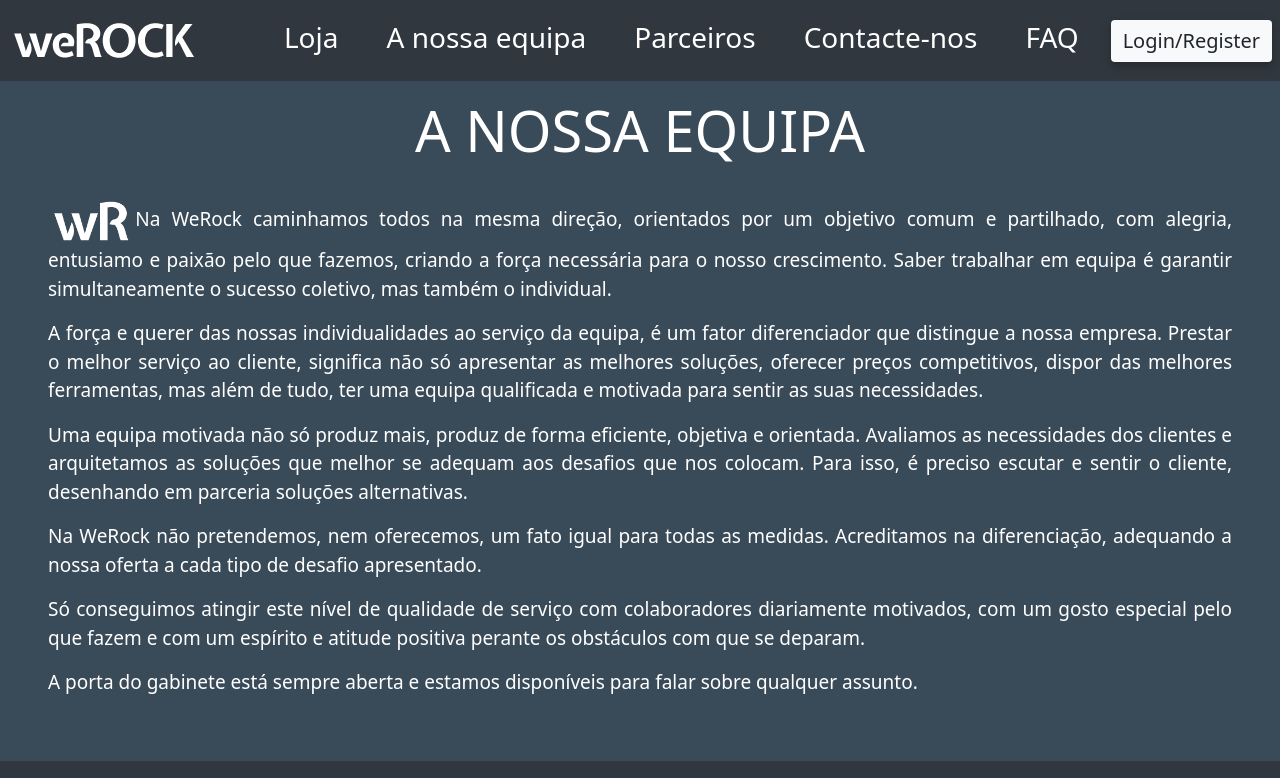
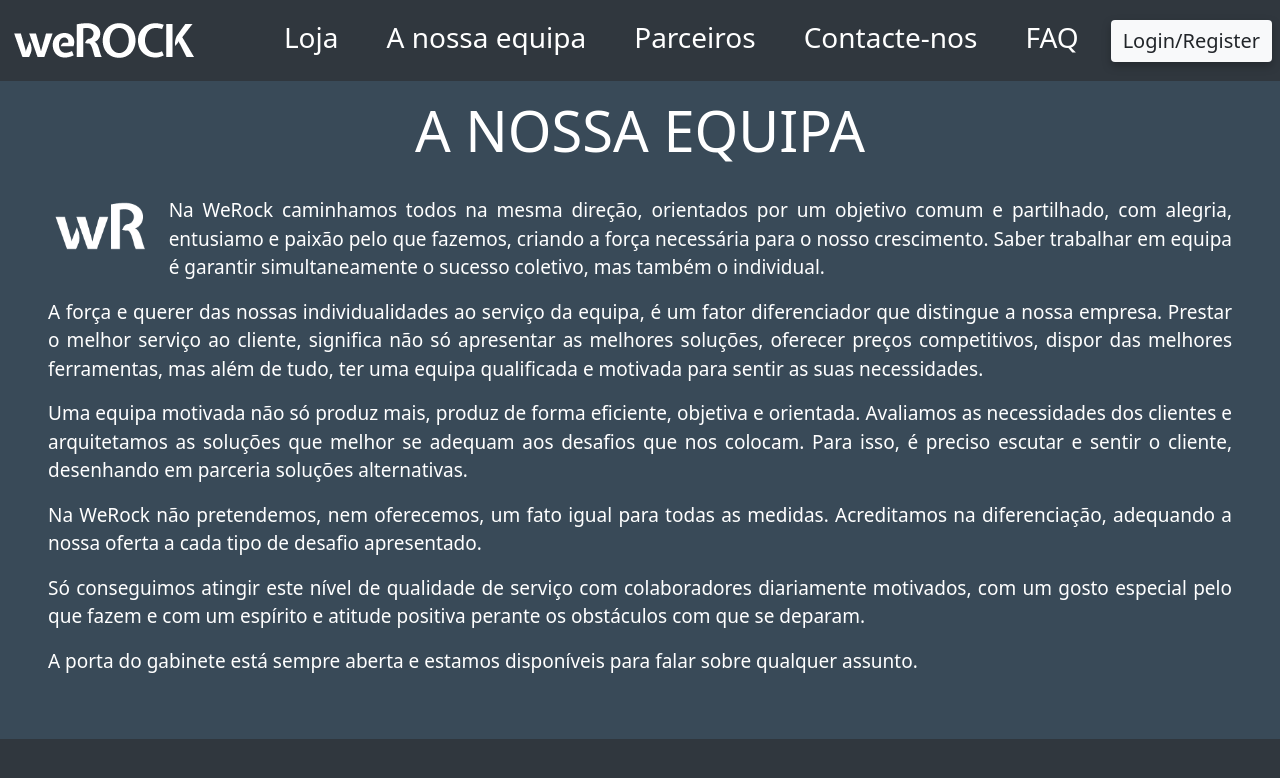
Before and after one commit to UPSxACE/quarrymanager-reactfrontend, a React (Create React App) app: page /equipa in a window 1280 px wide. Shown: the top 778 px of the page. Built offline with nearby package versions, Linux system fonts and the light colour scheme.

Commit message:
feature/equipa.js close #8
done

```diff
--- a/src/website/pages/equipa/equipa.js
+++ b/src/website/pages/equipa/equipa.js
@@ -12,8 +12,8 @@ function Equipa() {
         <Col xs={12} className={"g-0 pb-5 pt-3 ps-5 pe-5"}>
           <DisplayH1 textAlign={"center"}>A NOSSA EQUIPA</DisplayH1>
           <br></br>
+          <WRLogo src={wRLogo} className={"pe-3"} />
           <Paragraph textAlign={"justify"}>
-            <WRLogo src={wRLogo} />
             Na WeRock caminhamos todos na mesma direção, orientados por um
             objetivo comum e partilhado, com alegria, entusiamo e paixão pelo
             que fazemos, criando a força necessária para o nosso crescimento.
@@ -49,5 +49,6 @@ const StyledRowLight = styled(Row)`
 `;
 
 const WRLogo = styled.img`
-  height: 50px;
+  height: 60px;
+  float: left;
 `;
```
